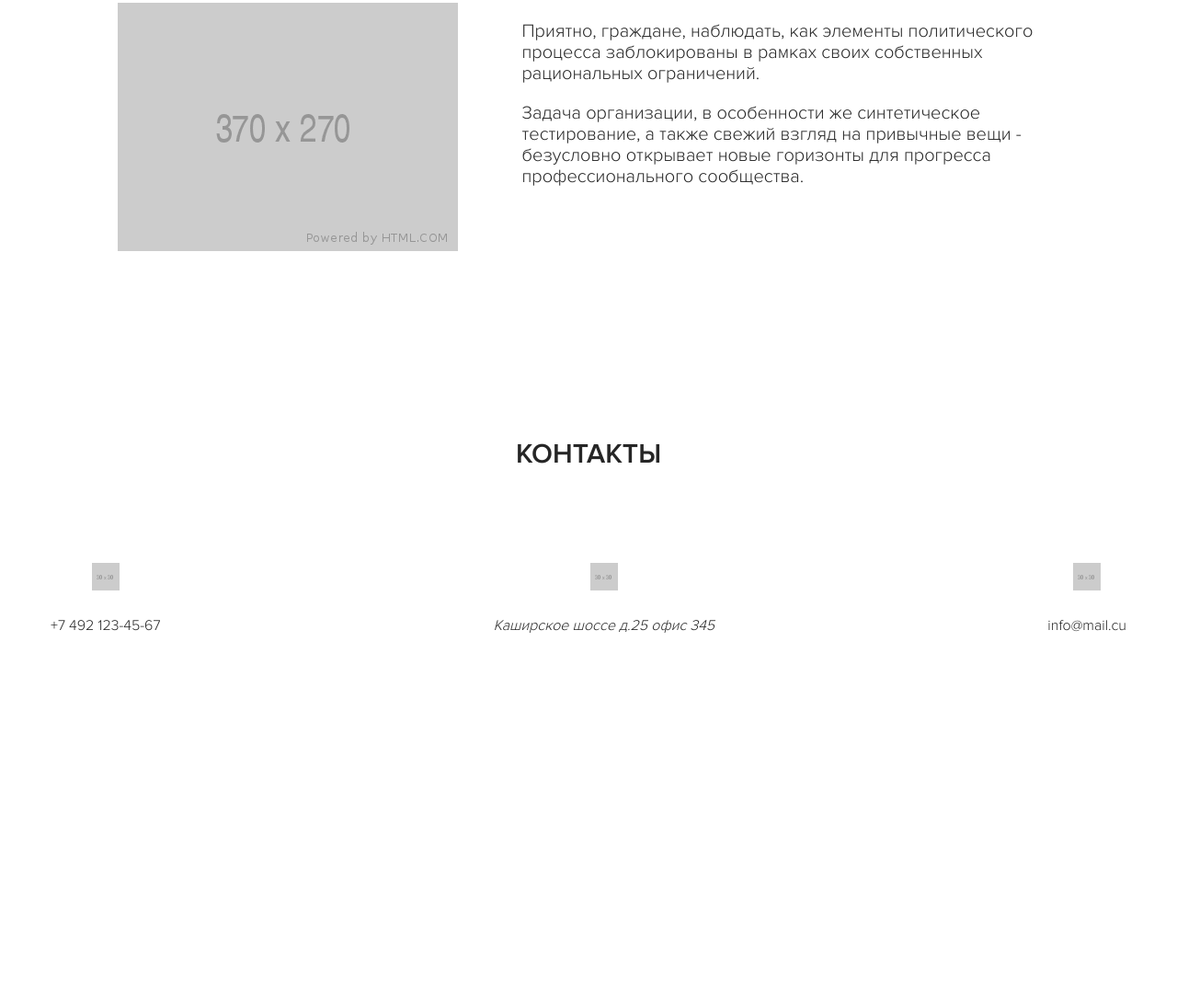
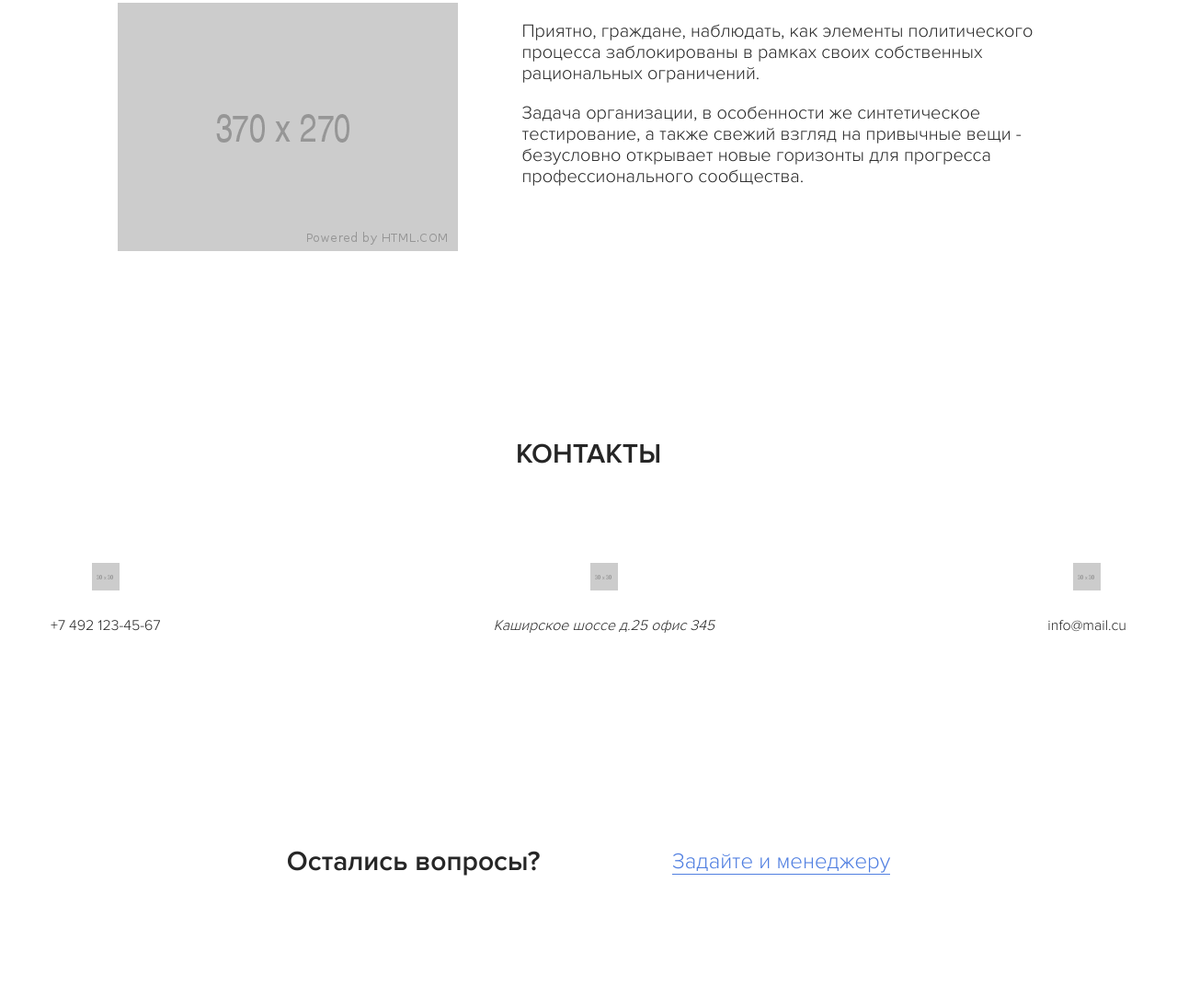
Before and after one commit to Solzig/skinali_landingpage, a plain HTML site: page index.html in a window 1280 px wide. Shown: the part 6896-7980 px from the top of the page at 92% size. Before the commit the page ends 7686 px from the top, so only its background shows below. Drawn offline with Linux system fonts and the light colour scheme; a script that the page names is missing.

Commit message:
Сверстан блок вопросы

```diff
--- a/index.html
+++ b/index.html
@@ -693,6 +693,19 @@
             <div class="map" id="map">
                 <script type="text/javascript" charset="utf-8" async src="https://api-maps.yandex.ru/services/constructor/1.0/js/?um=constructor%3A19eda2ecb11a15d28d175edd5e60d282b2cba3771bd73d65b16068dc6918c94d&amp;width=100%25&amp;height=410&amp;lang=ru_RU&amp;scroll=false"></script>
             </div>
+            <section class="section questions">
+                <div class="container">
+                    <div class="questions-block">
+                        <h3 class="questions__title">Остались вопросы?</h3>
+                        <!-- /.questions__title -->
+                        <a href="#" class="questions__link">Задайте и менеджеру</a>
+                        <!-- /.question__link -->
+                    </div>
+                    <!-- /.questions-block -->
+                </div>
+                <!-- /.container -->
+            </section>
+            <!-- /.section questions -->
     </main>
     <!-- Подключение виджета обратной связи через соц. сети spikmi-->
     <script type="text/javascript" src="https://spikmi.com/Widget?Id=528"></script>
--- /dev/null
+++ b/sass/blocks/_question.sass
@@ -0,0 +1,14 @@
+.questions
+    &__title
+        font-size: 30px
+        +bold
+    &__link
+        font-size: 24px
+        color: $primary
+        border-bottom: 1px solid $primary
+    &-block
+        max-width: 800px
+        margin: auto
+        display: flex
+        align-items: center
+        justify-content: space-around
--- a/sass/style.sass
+++ b/sass/style.sass
@@ -29,3 +29,5 @@
 @import 'blocks/factory'
 // Блок address
 @import 'blocks/contacts'
+// Блок question
+@import 'blocks/question'
```
Also changed, not shown: css/style.css, 1 other file.
